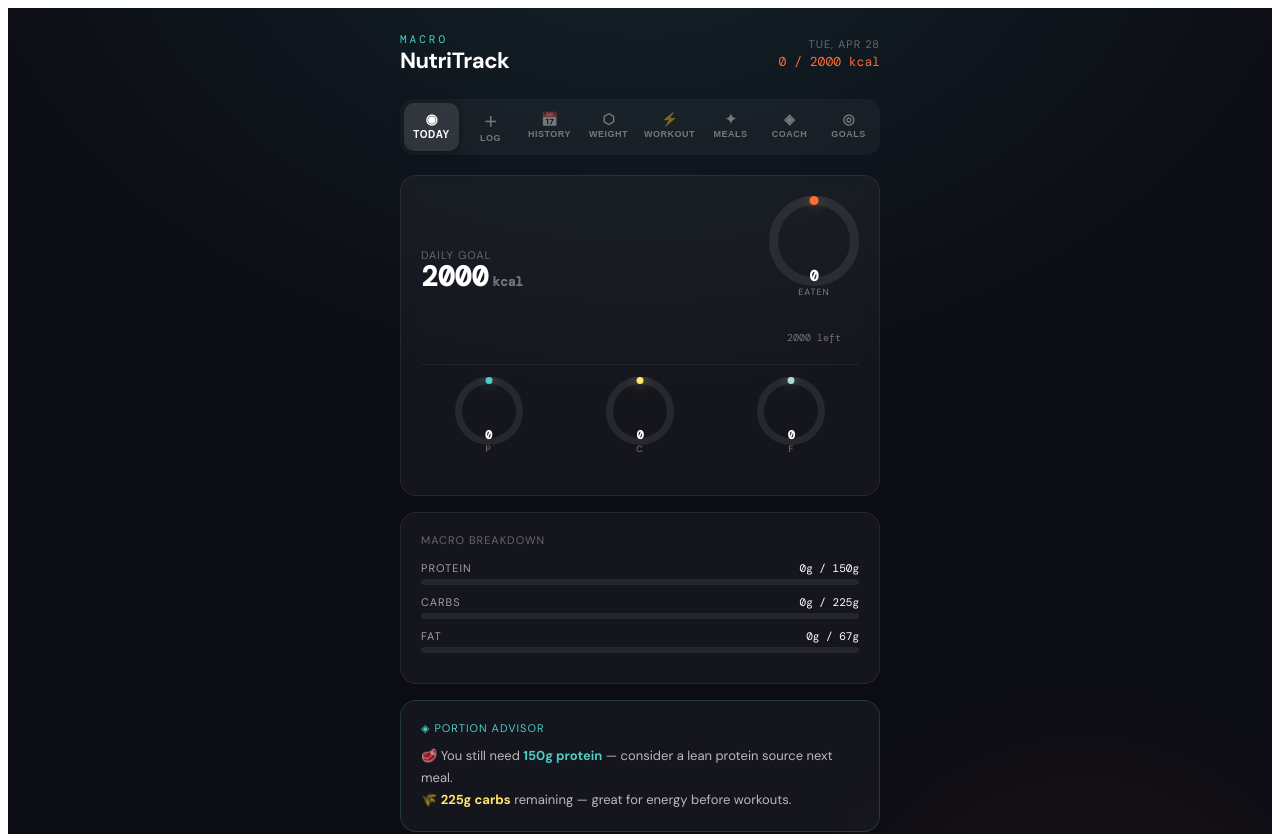
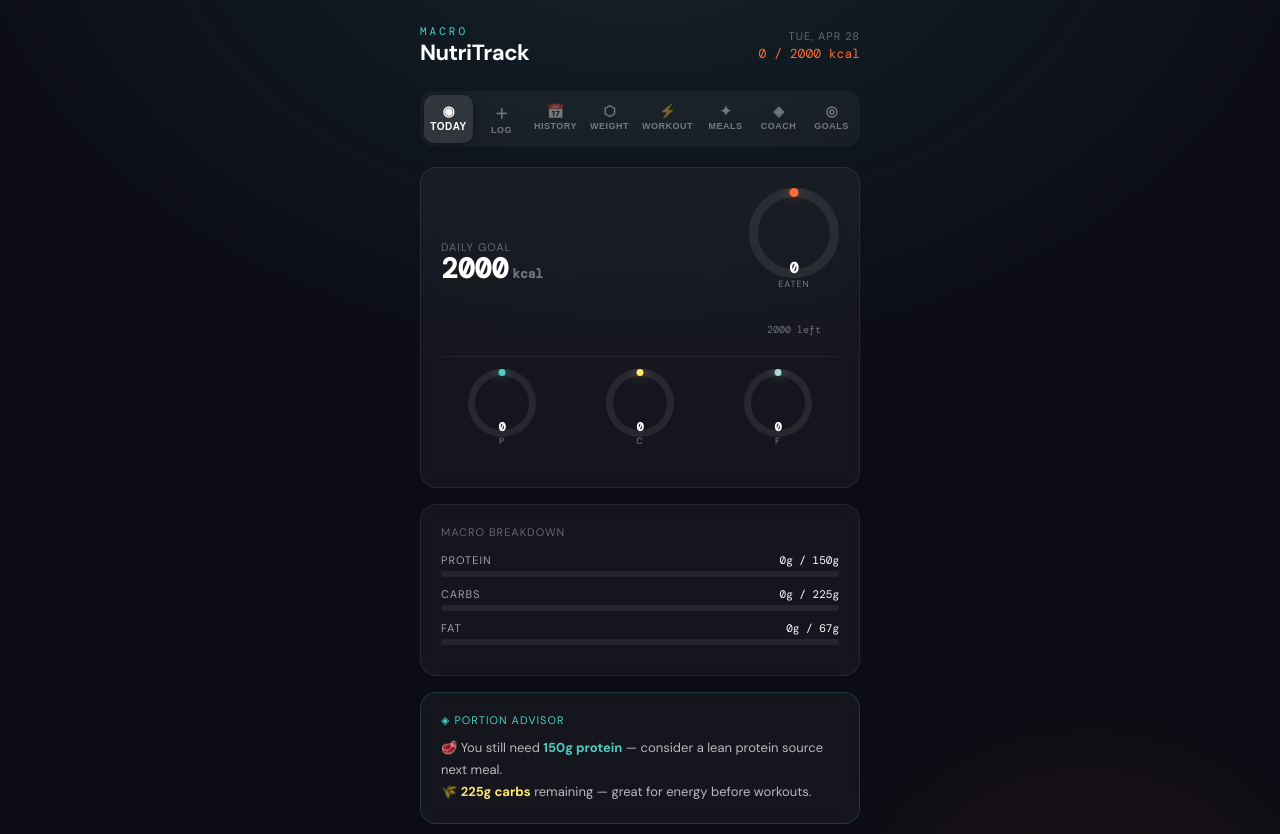
Before and after one commit to Dllinwood274/nutritrack, a React (Vite) app: page / in a window 1280 px wide. Shown: the top 834 px of the page. Built offline with nearby package versions, Linux system fonts and the light colour scheme; a web font is replaced by a local one.

Commit message:
Update App.jsx

```diff
--- a/src/App.jsx
+++ b/src/App.jsx
@@ -399,8 +399,9 @@ export default function MacroTracker() {
   ];
 
   return (
-    <div style={{ minHeight: "100vh", background: "#0C0C14", backgroundImage: "radial-gradient(ellipse 80% 60% at 50% -10%, rgba(78,205,196,0.12) 0%, transparent 70%), radial-gradient(ellipse 40% 40% at 85% 80%, rgba(255,107,53,0.08) 0%, transparent 60%)", fontFamily: "'DM Sans', sans-serif", color: "#fff", display: "flex", flexDirection: "column", alignItems: "center" }}>
+    <div style={{ minHeight: "100vh", background: "#0C0C14", backgroundImage: "radial-gradient(ellipse 80% 60% at 50% -10%, rgba(78,205,196,0.12) 0%, transparent 70%), radial-gradient(ellipse 40% 40% at 85% 80%, rgba(255,107,53,0.08) 0%, transparent 60%)", fontFamily: "'DM Sans', sans-serif", color: "#fff", display: "flex", flexDirection: "column", alignItems: "center", margin: 0, padding: 0, boxSizing: "border-box" }}>
       <link href="https://fonts.googleapis.com/css2?family=DM+Sans:wght@400;500;700&family=DM+Mono:wght@400;500;700&display=swap" rel="stylesheet" />
+      <style>{`*, *::before, *::after { box-sizing: border-box; } html, body { margin: 0; padding: 0; background: #0C0C14; }`}</style>
 
       <div style={{ width: "100%", maxWidth: 480, padding: "24px 20px 0" }}>
         {/* Header */}
```
